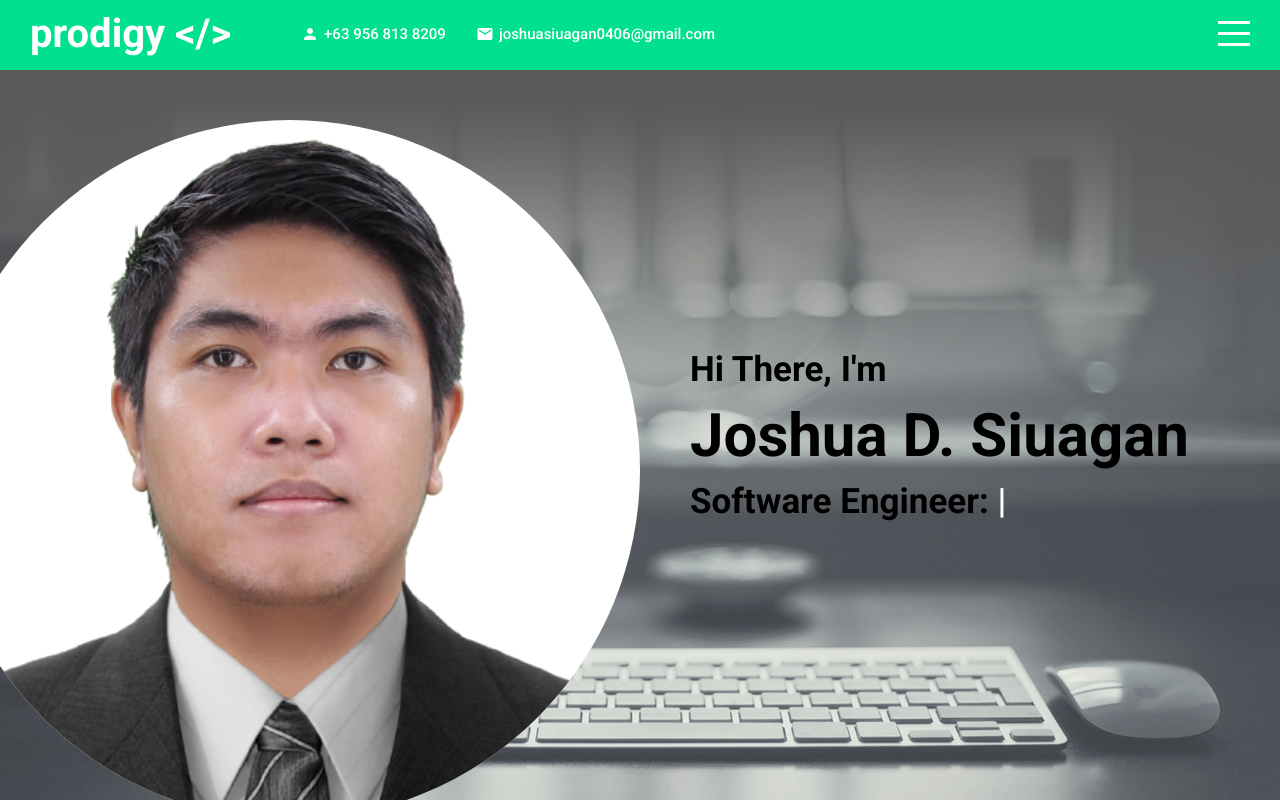
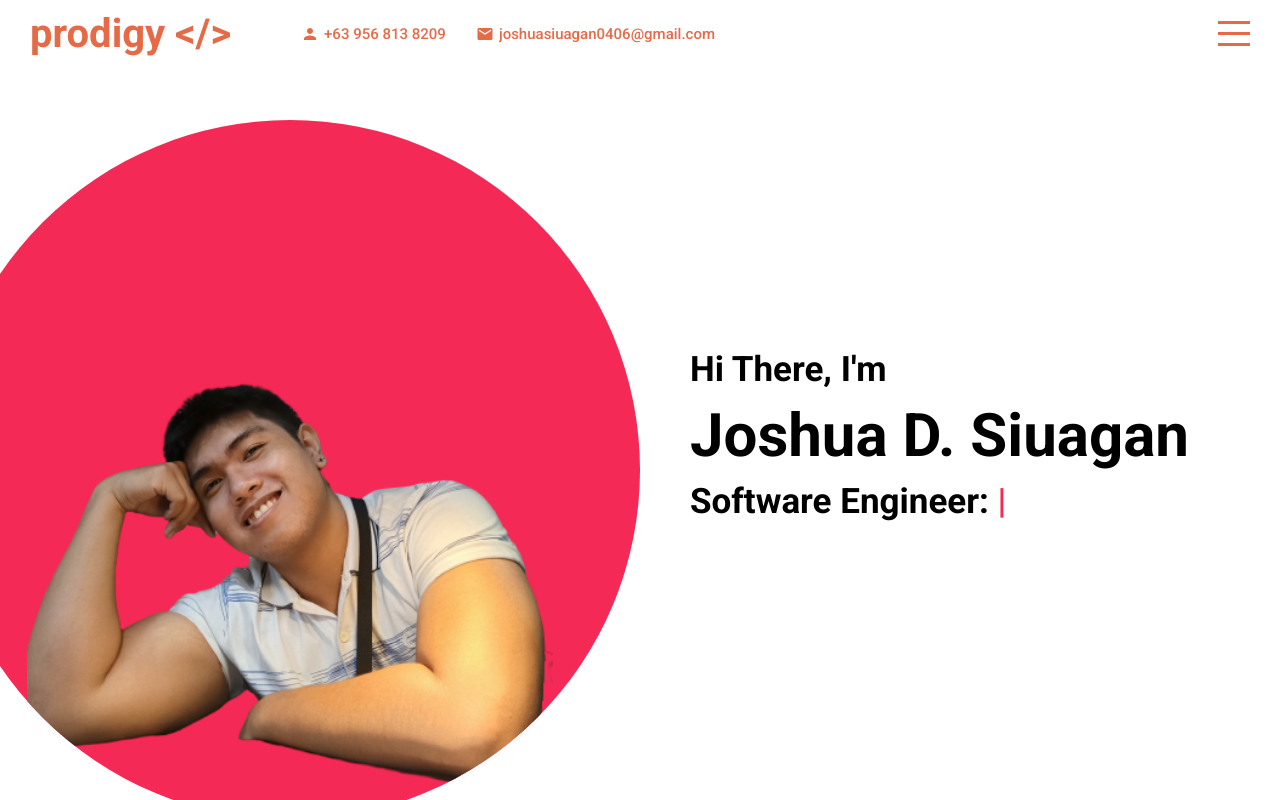
Before and after one commit to codebreakerlegend2019/jds-portfolio-react, a React (Create React App) app: page / in a window 1280 px wide. Built offline with nearby package versions, Linux system fonts and the light colour scheme.

Commit message:
Enhancements

```diff
--- a/src/components/intro/Intro.jsx
+++ b/src/components/intro/Intro.jsx
@@ -21,7 +21,7 @@ export default function Intro() {
         <div id="intro" className="intro">
             <div className="left">
                 <div className="imageContainer">
-                    <img src="assets/Resume-photo-no-bg.png" alt="" />
+                    <img src="assets/intro-image.png" alt="" />
                 </div>
             </div>
             <div className="right">
--- a/src/components/intro/intro.scss
+++ b/src/components/intro/intro.scss
@@ -1,8 +1,8 @@
 @import "../../global.scss";
 .intro {
-  background-image: url(../../assets/intro-bg.png);
-  background-repeat: no-repeat;
-  background-color: white;
+  // background-image: url(../../assets/intro-bg.png);
+  // background-repeat: no-repeat;
+  background-color: $introbackground;
   background-size: cover;
   display: flex;
 
@@ -28,7 +28,7 @@
       margin-top: 50px;
       width: 700px;
       height: 700px;
-      background-color: $darkTextColor;
+      background-color: $imageHolderColor;
       border-radius: 50%;
       display: flex;
       align-items: flex-end;
@@ -50,7 +50,6 @@
       @include mobile {
         height: 59.5%;
         position: absolute;
-        border-radius: 50%;
       }
     }
   }
@@ -98,7 +97,7 @@
 
         span {
           font-size: inherit;
-          color: $darkTextColor;
+          color: $typetextcolor;
         }
 
         .ityped-cursor {
--- a/src/components/menu/menu.scss
+++ b/src/components/menu/menu.scss
@@ -33,6 +33,7 @@
       a {
         font-size: inherit;
         color: inherit;
+        transition: all 0.2s ease-out;
         text-decoration: none;
       }
       &:hover {
--- a/src/components/techskills/techskills.scss
+++ b/src/components/techskills/techskills.scss
@@ -12,7 +12,7 @@
   }
 
   h1 {
-    color: $lightTextColor;
+    color: black;
     margin: 10px;
     font-size: 60px;
 
--- a/src/components/topbar/topbar.scss
+++ b/src/components/topbar/topbar.scss
@@ -74,13 +74,13 @@
 
   &.active {
     background-color: $mainColor;
-    color: $topBarTextColor;
+    color: $lightTextColor;
 
     .hamburger {
       cursor: pointer;
       span {
         &:first-child {
-          background-color: $topBarTextColor;
+          background-color: $lightTextColor;
           transform: rotate(45deg);
         }
 
@@ -89,7 +89,7 @@
         }
 
         &:last-child {
-          background-color: $topBarTextColor;
+          background-color: $lightTextColor;
           transform: rotate(-45deg);
         }
       }
--- a/src/global.scss
+++ b/src/global.scss
@@ -1,12 +1,19 @@
-$mainColor: #389583;
+$mainColor: #e76a47;
 
-$normalColor: #01e08f;
-$topBarTextColor: white;
-$lightTextColor: black;
+$normalColor: white;
+
+$introbackground: white;
+$typetextcolor: #f52955;
+
+$topBarTextColor: #e76a47;
+
+$lightTextColor: white;
+
 $darkTextColor: White;
+
 $menuTextColor: white;
 
-$imageHolderColor: #389583;
+$imageHolderColor: #f52955;
 
 $mobileWidth: 768px;
 $responsiveWidth: 1024px;
```
Also changed, not shown: public/assets/intro-image.png (added).
